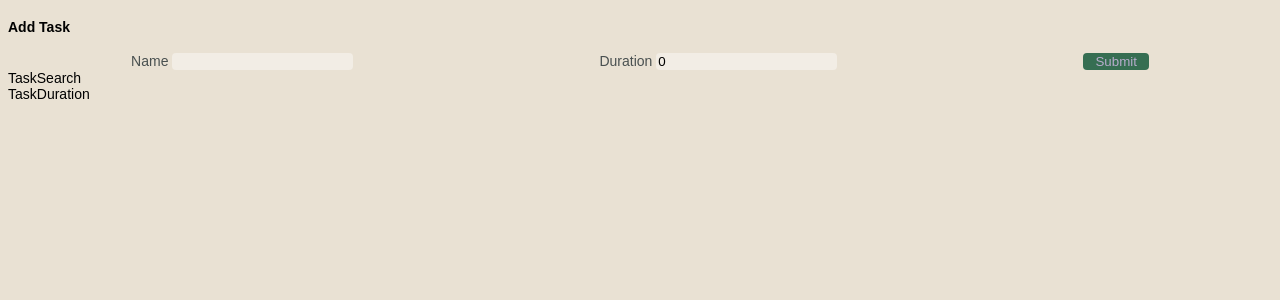
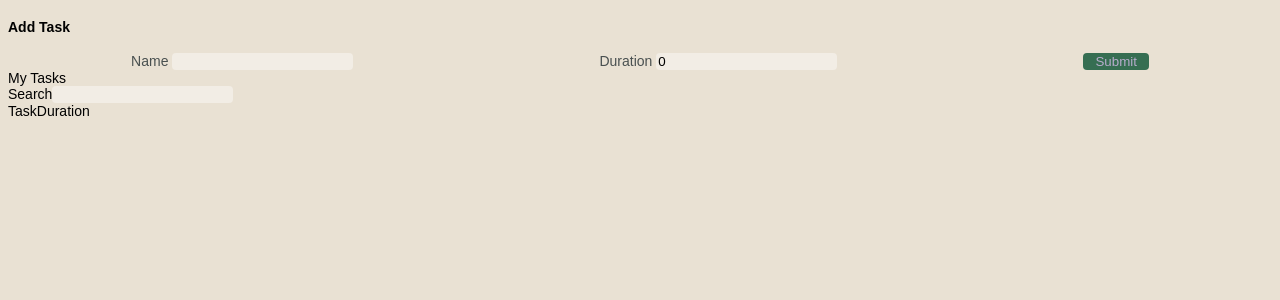
Before and after one commit to SandraFernandz/taskTracker, a React (Create React App) app in the folder task-tracker/: page / in a window 1280 px wide. Shown: the top 300 px of the page. Built offline with nearby package versions, Linux system fonts and the light colour scheme.

Commit message:
added input to search task

```diff
--- a/task-tracker/src/components/ListForm.js
+++ b/task-tracker/src/components/ListForm.js
@@ -14,7 +14,7 @@ const TaskForm = () => {
   };
 
   const handleDurationChange = (event) => {
-    const taskDuration = parseInt(event.target.value) || 0;
+    const taskDuration = parseInt(event.target.value) || '';
     dispatch(changeDuration(taskDuration));
   };
   const handleSubmit = (event) => {
--- a/task-tracker/src/components/TaskSearch.js
+++ b/task-tracker/src/components/TaskSearch.js
@@ -1,5 +1,23 @@
+import { useDispatch, useSelector } from 'react-redux';
+import { changeSearchTask } from '../store';
+
 const TaskSearch = () => {
-  return <div>TaskSearch</div>;
+  const dispatch = useDispatch();
+  const searchTerm = useSelector((state) => {
+    return state.tasks.searchTerm;
+  });
+  const handleSearchTermChange = (event) => {
+    dispatch(changeSearchTask(event.target.value));
+  };
+  return (
+    <div>
+      <div>My Tasks</div>
+      <div>
+        <label>Search</label>
+        <input value={searchTerm} onChange={handleSearchTermChange} />
+      </div>
+    </div>
+  );
 };
 
 export default TaskSearch;
```
